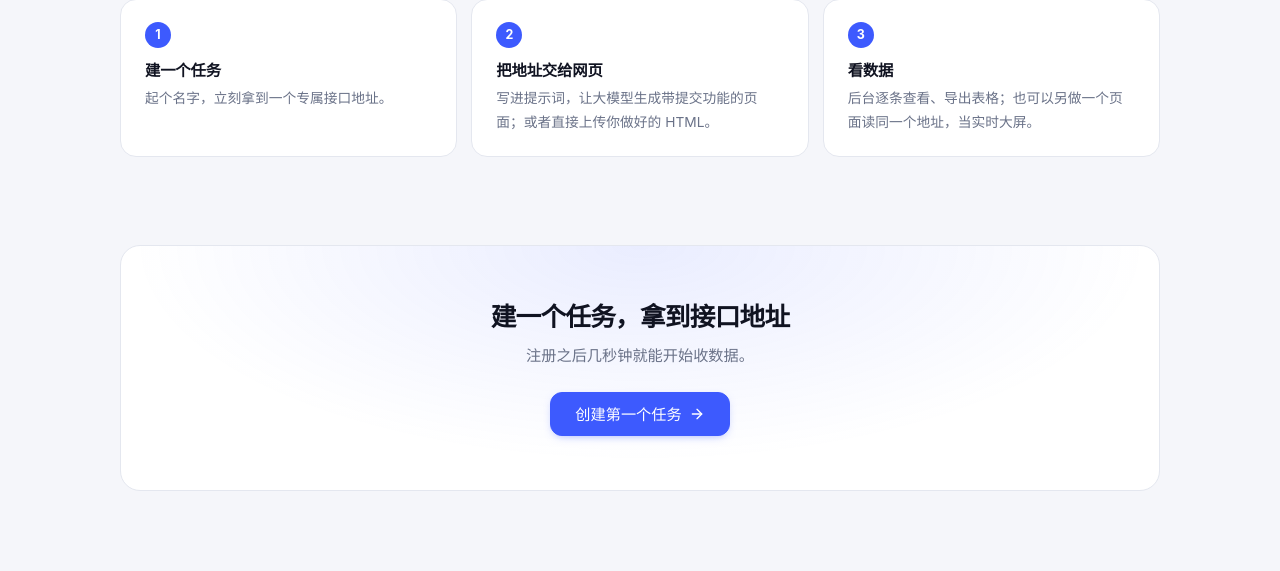
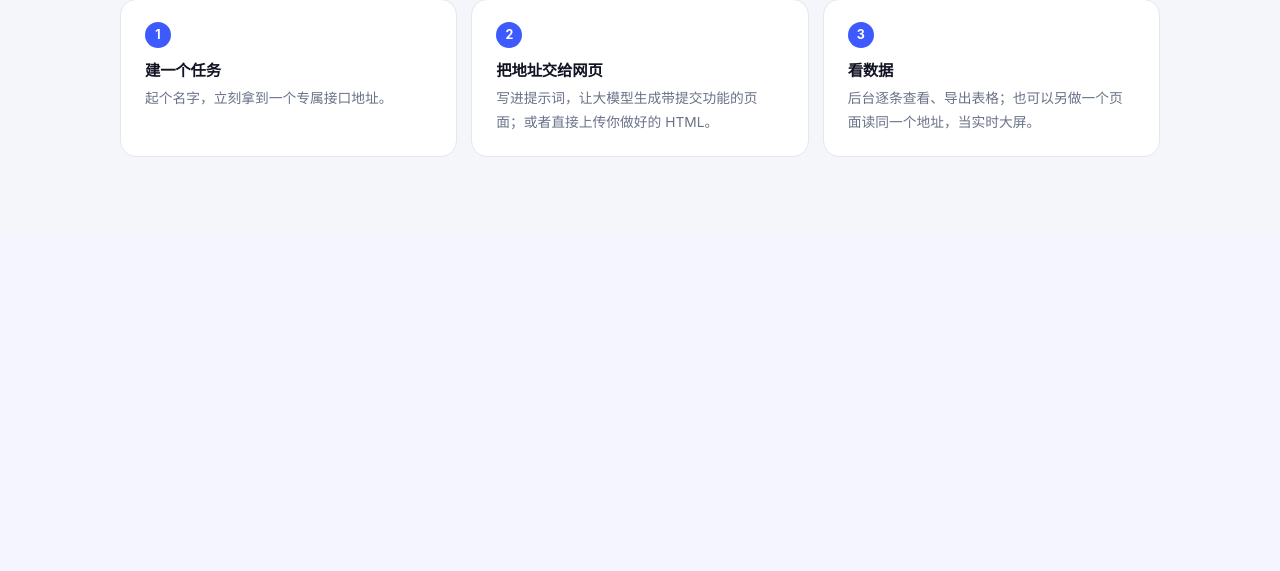
Before and after one commit to Qiuzizhao/QiuForm, a Flask app: page / in a window 1280 px wide. Shown: the part 920-1491 px from the top of the page. After the commit the page ends 1077 px from the top, so only its background shows below. Run offline with Flask 3, Linux system fonts and the light colour scheme; parts of the project's set-up code (start-up, migrations or seed data) failed here and were passed over.

Commit message:
首页删掉收尾 CTA 板块

```diff
--- a/qiuform/static/app.css
+++ b/qiuform/static/app.css
@@ -632,6 +632,7 @@ a:hover > .thumb { transform: scale(1.04); border-color: var(--accent); }
 /* ------------------------------------------------------------ 区块 */
 
 .lp-section { margin-bottom: 88px; }
+.lp-section-last { margin-bottom: 0; }
 .lp-head { text-align: center; margin-bottom: 34px; }
 .lp-eyebrow {
   display: inline-block; margin-bottom: 12px;
@@ -662,19 +663,6 @@ a:hover > .thumb { transform: scale(1.04); border-color: var(--accent); }
 .lp-steps h3 { font-size: .96rem; letter-spacing: -.012em; margin-bottom: 6px; }
 .lp-steps p { font-size: .86rem; color: var(--muted); line-height: 1.7; margin: 0; }
 
-/* ------------------------------------------------------------ 收尾 */
-
-.lp-final-card {
-  text-align: center; padding: 54px 28px; border-radius: 20px;
-  border: 1px solid var(--line);
-  background:
-    radial-gradient(72% 130% at 50% 0%,
-      color-mix(in srgb, var(--accent) 11%, transparent) 0%, transparent 68%),
-    var(--surface);
-}
-.lp-final-card h2 { font-size: clamp(1.25rem, 3vw, 1.6rem); letter-spacing: -.028em; margin-bottom: 10px; }
-.lp-final-card p { color: var(--muted); font-size: .95rem; margin-bottom: 24px; }
-
 /* ------------------------------------------------------------ 窄屏 */
 
 @media (max-width: 900px) {
@@ -685,9 +673,6 @@ a:hover > .thumb { transform: scale(1.04); border-color: var(--accent); }
   .lp-showcase, .lp-section { margin-bottom: 60px; }
   .lp-window-body { grid-template-columns: minmax(0, 1fr); }
   .lp-pane + .lp-pane { border-left: 0; border-top: 1px solid #232b40; }
-}
-@media (max-width: 620px) {
-  .lp-final-card { padding: 40px 20px; }
 }
 
 .feature-list { margin: 0; padding-left: 19px; }
--- a/qiuform/templates/landing.html
+++ b/qiuform/templates/landing.html
@@ -57,7 +57,7 @@
 </section>
 
 {# ---------------------------------------------------------------- 步骤 #}
-<section class="lp-section">
+<section class="lp-section lp-section-last">
   <header class="lp-head">
     <span class="lp-eyebrow">用法</span>
     <h2>三步就用起来</h2>
@@ -82,14 +82,4 @@
   </ol>
 </section>
 
-{# ---------------------------------------------------------------- 收尾 #}
-<section class="lp-final">
-  <div class="lp-final-card">
-    <h2>建一个任务，拿到接口地址</h2>
-    <p>注册之后几秒钟就能开始收数据。</p>
-    <a class="btn btn-lg btn-primary" href="{{ url_for('auth.register') }}">
-      创建第一个任务 {{ icon('arrow-right', 16) }}</a>
-  </div>
-</section>
-
 {% endblock %}
```
